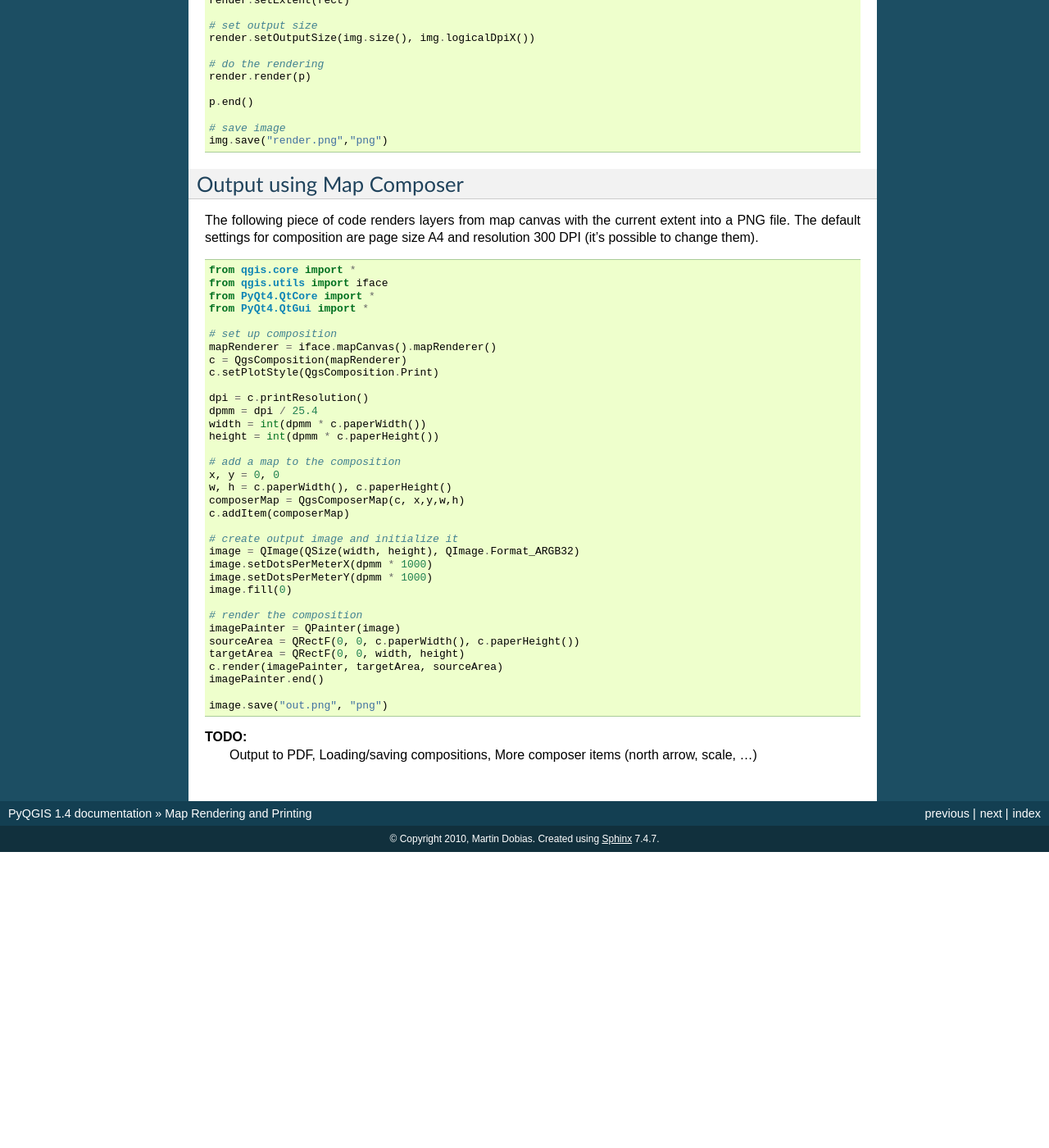
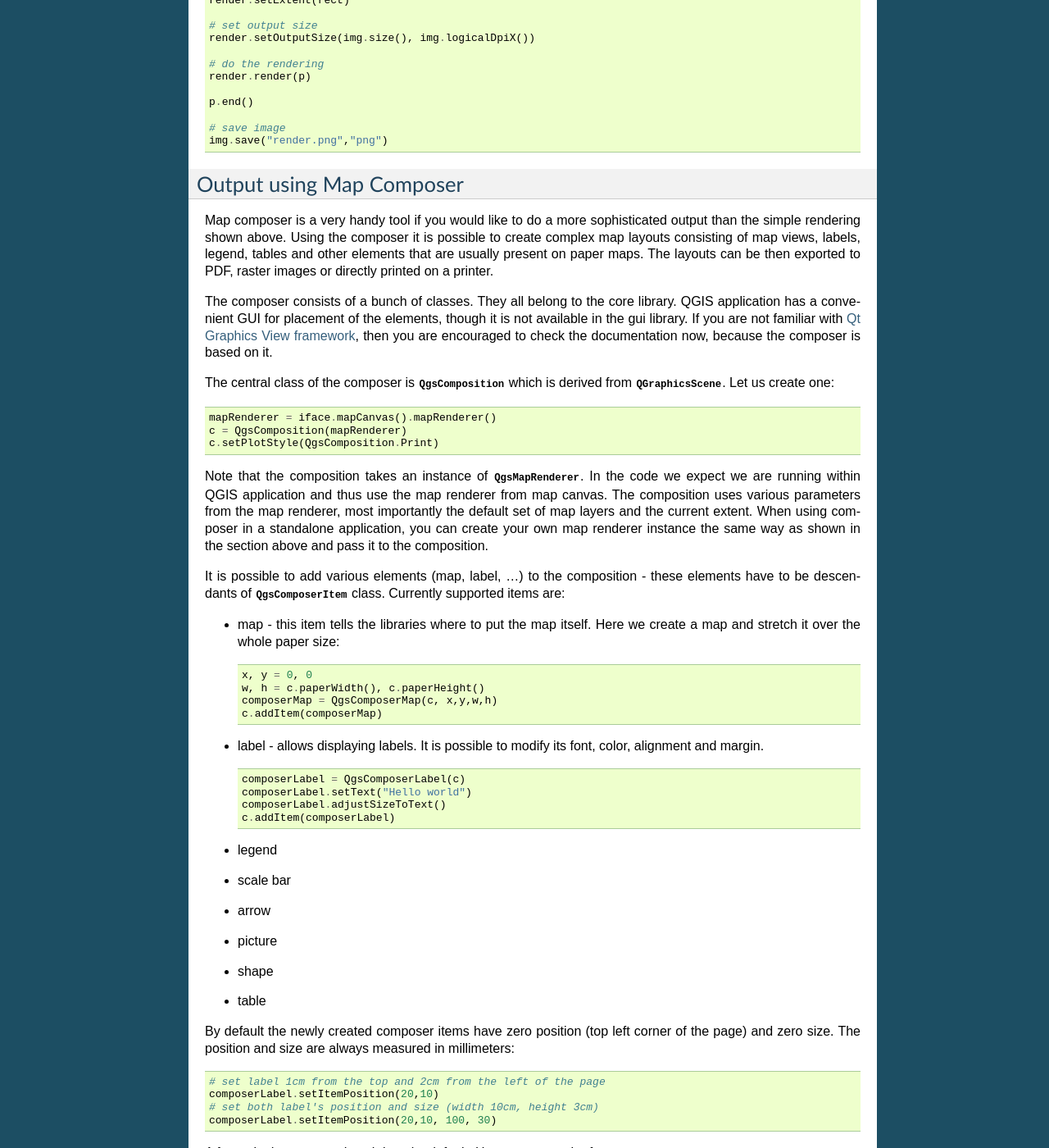
Before and after one commit to slarosa/QGIS-Developer-Cookbook, a Sphinx documentation site: the page built from source/composer.rst, in a window 1280 px wide and 1400 px high, scrolled down 609 px. Shown: the whole window at 82% size. Built offline with Sphinx 7.4.7, drawn with Linux system fonts in a browser that asks for light colours; before the commit the page ends 1648 px from its top, so only the background shows below that; some of the changed text lies outside the part shown.

Commit message:
Added further notes on the usage of map composer
git-svn-id: https://svn.osgeo.org/qgis/docs/trunk@14948 c8812cc2-4d05-0410-92ff-de0c093fc19c

```diff
--- a/source/composer.rst
+++ b/source/composer.rst
@@ -51,31 +51,88 @@ Render some layers using :class:`QgsMapRenderer` - create destination paint devi
 Output using Map Composer
 -------------------------
 
+Map composer is a very handy tool if you would like to do a more sophisticated output than the simple rendering shown above.
+Using the composer it is possible to create complex map layouts consisting of map views, labels, legend, tables and other
+elements that are usually present on paper maps. The layouts can be then exported to PDF, raster images or directly printed
+on a printer.
 
-The following piece of code renders layers from map canvas with the current extent into a PNG file. The default settings
-for composition are page size A4 and resolution 300 DPI (it's possible to change them).
-::
+The composer consists of a bunch of classes. They all belong to the core library. QGIS application has a convenient GUI
+for placement of the elements, though it is not available in the gui library.
+If you are not familiar with `Qt Graphics View framework <http://doc.qt.nokia.com/stable/graphicsview.html>`_, then you are
+encouraged to check the documentation now, because the composer is based on it.
 
-  from qgis.core import *
-  from qgis.utils import iface
-  from PyQt4.QtCore import *
-  from PyQt4.QtGui import *
+The central class of the composer is :class:`QgsComposition` which is derived from :class:`QGraphicsScene`. Let us create
+one::
 
-  # set up composition
   mapRenderer = iface.mapCanvas().mapRenderer()
   c = QgsComposition(mapRenderer)
   c.setPlotStyle(QgsComposition.Print)
+
+Note that the composition takes an instance of :class:`QgsMapRenderer`. In the code we expect we are running within QGIS
+application and thus use the map renderer from map canvas. The composition uses various parameters from the map renderer,
+most importantly the default set of map layers and the current extent. When using composer in a standalone application,
+you can create your own map renderer instance the same way as shown in the section above and pass it to the composition.
+
+It is possible to add various elements (map, label, ...) to the composition - these elements have to be descendants
+of :class:`QgsComposerItem` class. Currently supported items are:
+
+* map - this item tells the libraries where to put the map itself. Here we create a map and stretch it over the whole paper size::
+
+    x, y = 0, 0
+    w, h = c.paperWidth(), c.paperHeight()
+    composerMap = QgsComposerMap(c, x,y,w,h)
+    c.addItem(composerMap)
+
+* label - allows displaying labels. It is possible to modify its font, color, alignment and margin.
+  ::
+
+    composerLabel = QgsComposerLabel(c)
+    composerLabel.setText("Hello world")
+    composerLabel.adjustSizeToText()
+    c.addItem(composerLabel)
+
+* legend
+* scale bar
+* arrow
+* picture
+* shape
+* table
+
+By default the newly created composer items have zero position (top left corner of the page) and zero size.
+The position and size are always measured in millimeters::
+
+  # set label 1cm from the top and 2cm from the left of the page
+  composerLabel.setItemPosition(20,10)
+  # set both label's position and size (width 10cm, height 3cm)
+  composerLabel.setItemPosition(20,10, 100, 30)
+
+A frame is drawn around each item by default. How to remove the frame::
+
+  composerLabel.setFrame(False)
+
+
+Besides creating the composer items by hand, QGIS has support for composer templates which are essentially compositions
+with all their items saved to a .qpt file (with XML syntax). Unfortunately this functionality is not yet available in the API.
+
+Once the composition is ready (the composer items have been created and added to the composition), we can
+proceed to produce a raster and/or vector output.
+
+The default output settings for composition are page size A4 and resolution 300 DPI. You can change them if necessary. The paper
+size is specified in millimeters::
+
+  c.setPaperSize(width, height)
+  c.setPrintResolution(dpi)
+
+
+Output to a raster image
+~~~~~~~~~~~~~~~~~~~~~~~~
+
+The following code fragment shows how to render a composition to a raster image::
 
   dpi = c.printResolution()
   dpmm = dpi / 25.4
   width = int(dpmm * c.paperWidth())
   height = int(dpmm * c.paperHeight())
-
-  # add a map to the composition
-  x, y = 0, 0
-  w, h = c.paperWidth(), c.paperHeight()
-  composerMap = QgsComposerMap(c, x,y,w,h)
-  c.addItem(composerMap)
 
   # create output image and initialize it
   image = QImage(QSize(width, height), QImage.Format_ARGB32)
@@ -93,7 +150,21 @@ for composition are page size A4 and resolution 300 DPI (it's possible to change
   image.save("out.png", "png")
 
 
-**TODO:**
-   Output to PDF,
-   Loading/saving compositions,
-   More composer items (north arrow, scale, ...)
+Output to PDF
+~~~~~~~~~~~~~
+
+The following code fragment renders a composition to a PDF file::
+
+  printer = QPrinter()
+  printer.setOutputFormat(QPrinter.PdfFormat)
+  printer.setOutputFileName("out.pdf")
+  printer.setPaperSize(QSizeF(c.paperWidth(), c.paperHeight()), QPrinter.Millimeter)
+  printer.setFullPage(True)
+  printer.setColorMode(QPrinter.Color)
+  printer.setResolution(c.printResolution())
+
+  pdfPainter = QPainter(printer)
+  paperRectMM = printer.pageRect(QPrinter.Millimeter)
+  paperRectPixel = printer.pageRect(QPrinter.DevicePixel)
+  c.render(pdfPainter, paperRectPixel, paperRectMM)
+  pdfPainter.end()
```
